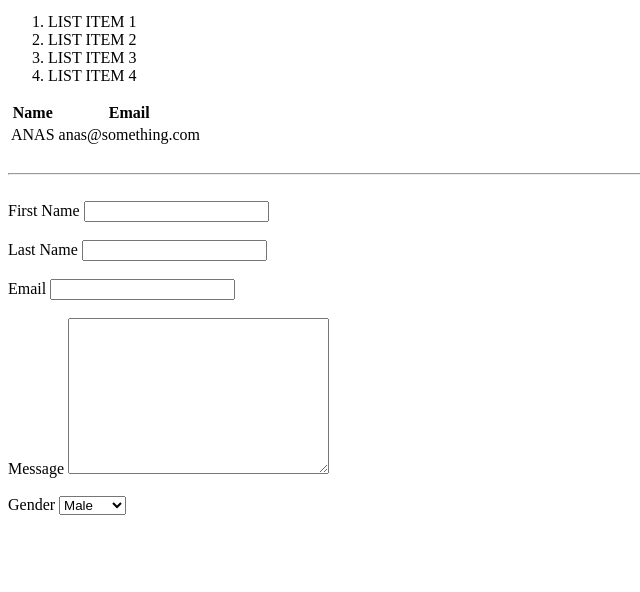
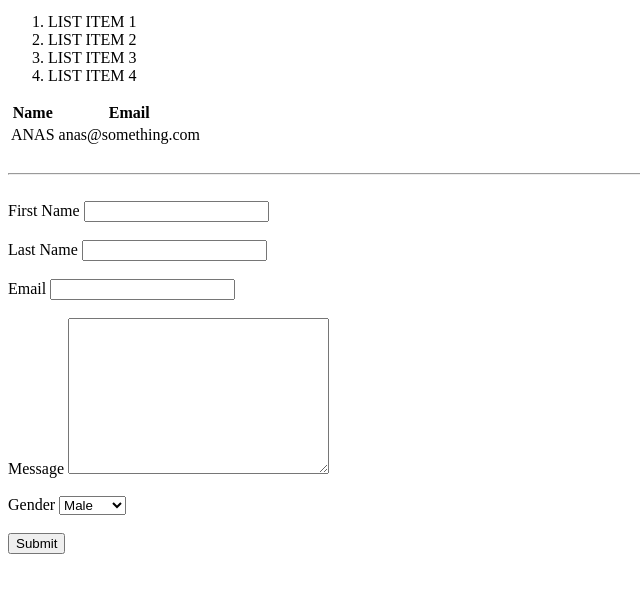
Before and after one commit to anas4488/Html_Cheat_Sheet, a plain HTML site: page index.html in a window 1280 px wide. Shown: the part 467-1059 px from the top of the page, without its empty margins (0-640 px from the left). Drawn offline with Linux system fonts and the light colour scheme.

Commit message:
second commit

```diff
--- a/index.html
+++ b/index.html
@@ -108,7 +108,7 @@
             </div>
             <br>
             <div>
-
+                <input type="submit" name="submit" value="Submit">
             </div>
         </form>
 
```
